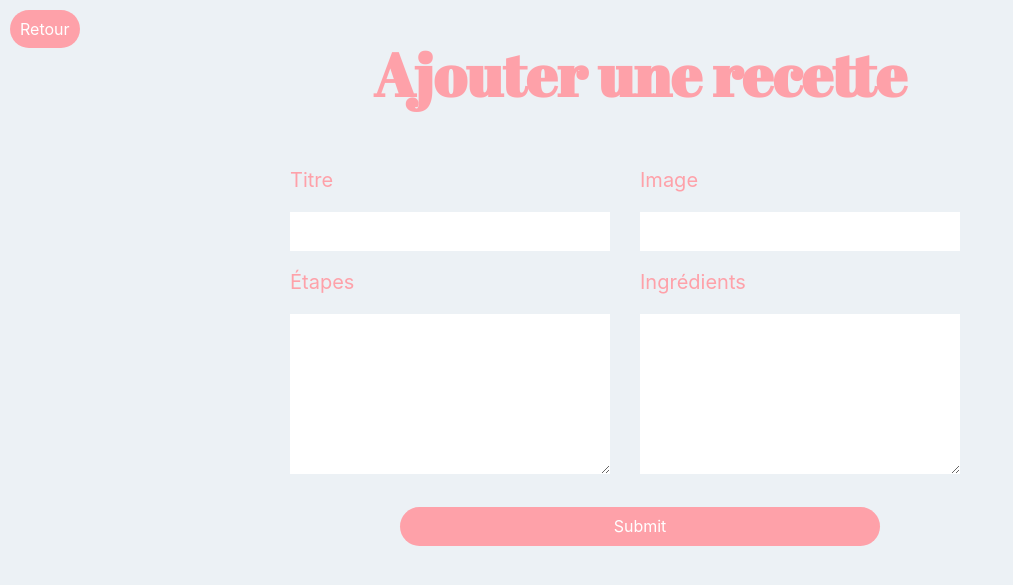
After one commit to juliedejeanty/bo-te-recettes, a PHP site: page /formulaire.php in a window 1280 px wide. The commit adds this page. Shown: the top 585 px of the page, without its empty margins (0-1013 px from the left). Run offline with PHP 8.4, Linux system fonts and the light colour scheme; some libraries are stand-ins or nearby versions.

Commit message:
ajout formulaire + css formulaire

```diff
--- a/dist/css/style.css
+++ b/dist/css/style.css
@@ -1,3 +1,4 @@
+@charset "UTF-8";
 body {
   font-family: -apple-system, BlinkMacSystemFont, "Segoe UI", Roboto, Oxygen, Ubuntu, Cantarell, "Open Sans", "Helvetica Neue", sans-serif;
 }
@@ -73,11 +74,13 @@ body {
 .recette {
   background-color: #ecf1f5;
   display: flex;
+  flex-direction: column;
 }
 
 .btn {
   display: flex;
   position: absolute;
+  align-items: center;
 }
 
 .btn .back {
@@ -92,6 +95,7 @@ body {
 
 .miam {
   display: flex !important;
+  margin-top: 40px;
 }
 .miam .gauche {
   display: flex;
@@ -121,8 +125,8 @@ body {
 }
 .miam .droite {
   display: flex;
+  flex-direction: column;
   width: 50vw;
-  flex-direction: column;
 }
 
 .center {
@@ -150,4 +154,53 @@ body {
   color: #2F252E;
 }
 
+.fas.fa-trash {
+  font-size: 42px;
+  margin-top: 32px;
+  color: #FEA1A9;
+}
+
+.plus {
+  color: #FEA1A9;
+  font-size: 38px;
+  margin-left: 10px;
+  margin-top: 13px;
+}
+
+.formulaire {
+  display: flex;
+  flex-direction: column;
+  align-items: center;
+}
+.formulaire form {
+  display: flex;
+}
+.formulaire h1 {
+  font-family: "Abril Fatface", cursive;
+  color: #FEA1A9;
+  font-size: 60px;
+}
+.formulaire p {
+  color: #FEA1A9;
+  font-size: 20px;
+}
+.formulaire textarea, .formulaire input[type=text] {
+  margin-right: 30px;
+  border: none;
+  padding: 10px;
+  width: 300px;
+}
+.formulaire #étapes, .formulaire #ingrédients {
+  height: 140px;
+}
+.formulaire input[type=submit] {
+  background-color: #FEA1A9;
+  color: white;
+  border: none;
+  width: 480px;
+  margin-top: 30px;
+  padding: 10px;
+  border-radius: 50px;
+}
+
 /*# sourceMappingURL=style.css.map */
--- /dev/null
+++ b/formulaire.php
@@ -0,0 +1,33 @@
+<?php
+require("functions/database.php");
+require("functions/header.php");
+
+?>
+
+<body class="recette">
+<div class="btn">
+    <a class="back" href="index.php">Retour</a>
+</div>
+
+<div class="formulaire">
+    <h1>Ajouter une recette </h1>
+
+    <form action="functions/addRecette.php" method="post">
+        <div>
+            <p>Titre</p>
+                <input type="text" name="recette" id="recette"></input>
+            <p>Étapes</p>
+            <textarea name="étapes" id="étapes" cols="30" rows="10"></textarea>
+        </div>
+
+        <div>
+            <p>Image</p>
+                <input type="text" name="image" id="image"></input>
+            <p>Ingrédients</p>
+                <textarea name="ingrédients" id="ingrédients" cols="30" rows="10"></textarea>
+            </div>
+        </form>
+        <input type="submit"></input>
+
+</div>
+</body>
--- a/functions/header.php
+++ b/functions/header.php
@@ -1,3 +1,7 @@
+<?php
+session_start();
+?>
+
 <!DOCTYPE html>
 <html lang="en">
 <head>
@@ -6,6 +10,7 @@
     <meta http-equiv="X-UA-Compatible" content="ie=edge">
     <title>Document</title>
     <link href="https://fonts.googleapis.com/css?family=Abril+Fatface&display=swap" rel="stylesheet">
+    <script src="https://kit.fontawesome.com/48f85784ea.js" crossorigin="anonymous"></script>
     <link rel="stylesheet" href="https://necolas.github.io/normalize.css/8.0.1/normalize.css">
     <link rel="stylesheet" href="dist/css/style.css">
 </head>
--- a/functions/loginAction.php
+++ b/functions/loginAction.php
@@ -23,7 +23,8 @@ if( !empty($_POST["pseudo"])){
     //si le pseudo est dans la base de données
     else{
         session_start();
-        $pseudo =  $_POST["pseudo"];
+        $_SESSION["pseudo"] = $_POST["pseudo"];
+        $pseudo = $_POST["pseudo"];
         header("Location: ../recette.php?pseudo=$pseudo");
     }
 }
--- a/src/styles/style.scss
+++ b/src/styles/style.scss
@@ -88,11 +88,13 @@ body{
 .recette {
     background-color: #ecf1f5;
     display: flex;
+    flex-direction: column;
 }
 
 .btn{
     display: flex;
     position: absolute;
+    align-items: center;
 }
 
 .btn .back {
@@ -107,6 +109,7 @@ body{
 
 .miam{
     display: flex!important;
+    margin-top: 40px;
 
     .gauche{
         display: flex;
@@ -142,8 +145,8 @@ body{
 
     .droite{
         display: flex;
+        flex-direction: column;
         width: 50vw;
-        flex-direction: column;
     }
 }
 
@@ -172,3 +175,62 @@ body{
     font-weight: 100;
     color: #2F252E;
 }
+
+
+//delete recette
+.fas.fa-trash {
+    font-size: 42px;
+    margin-top: 32px;
+    color: #FEA1A9;
+}
+
+//btn ajout recette
+.plus{
+    color: #FEA1A9;
+    font-size: 38px;
+    margin-left: 10px;
+    margin-top: 13px;
+}
+
+.formulaire{
+    display: flex;
+    flex-direction: column;
+    align-items: center;
+
+    form{
+        display: flex;
+    }
+
+    h1{
+        font-family: 'Abril Fatface', cursive;
+        color :#FEA1A9;
+        font-size: 60px;
+    }
+
+    p{
+        color: #FEA1A9;
+        font-size: 20px;
+    }
+
+    textarea, input[type=text]{
+        margin-right: 30px;
+        border:none;
+        padding: 10px;
+        width: 300px;
+    }
+
+    #étapes, #ingrédients{
+        height: 140px;
+    }
+
+    input[type=submit]{
+        background-color: #FEA1A9;
+        color: white;
+        border: none;
+        width: 480px;
+        margin-top: 30px;
+        padding: 10px;
+        border-radius: 50px;
+    }
+
+}
```
Also changed, not shown: functions/deleteRecette.php (added, +15 -0 lines), package.json (added, +12 -0 lines), recette.php (+19 -19 lines), 1 other file.
